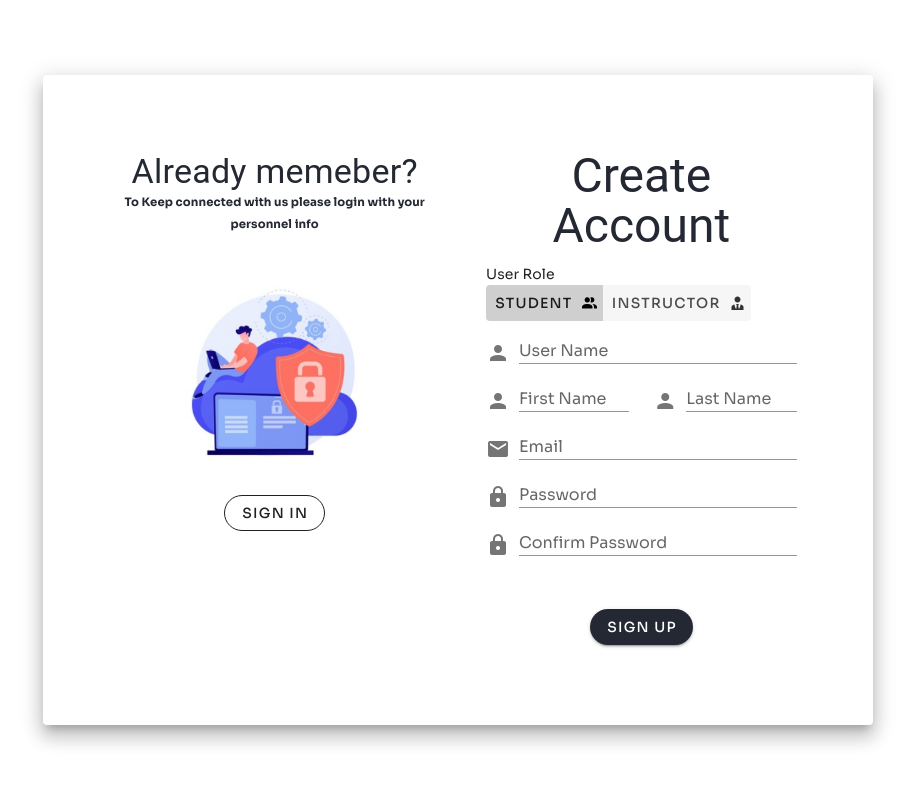
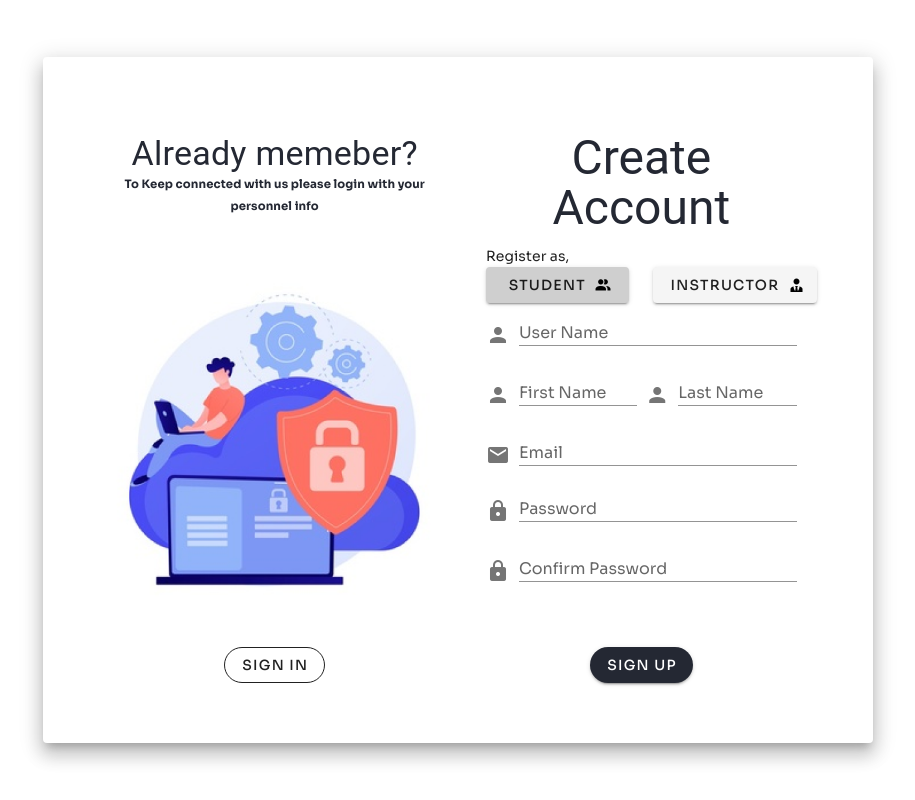
Before and after one commit to code-grade/web-client, a Vue app: page /login in a window 1280 px wide. Both pictures are taken after a click on the button "SIGN UP". Shown: the whole page, without its empty margins (182-1097 px from the left). Built offline with nearby package versions, Linux system fonts and the light colour scheme; what vue-toastify would draw is missing.

Commit message:
ADD UI + auth forms validation

```diff
--- a/src/components/signin__form/index.vue
+++ b/src/components/signin__form/index.vue
@@ -1,18 +1,19 @@
 <template>
-  <div>
+  <div class="login__form fill-height">
     <v-card-text >
       <h1
           class="text-center display-2 secondary--text text--accent-3"
       >Welcome Back!</h1>
 
       <h4 class="text-center mt-4">Sign in to CodeGrade</h4>
-      <v-form @submit.prevent="signIn" id="login-form">
+      <v-form ref="form" v-model="valid" @submit.prevent="signIn" id="login-form" lazy-validation>
         <v-text-field
             v-model="username"
             color="secondary darken-2"
             label="Username"
             prepend-icon="mdi-email"
-            required
+            :rules="userNameRules"
+
         ></v-text-field>
 
         <v-text-field
@@ -21,6 +22,7 @@
             prepend-icon="mdi-lock"
             type="password"
             v-model="password"
+            :rules="passwordRules"
 
         ></v-text-field>
 
@@ -29,22 +31,26 @@
       <h3 class="text-center mt-4">Forgot your password ?</h3>
     </v-card-text>
     <div class="text-center ">
-      <v-btn rounded color="secondary accent-3"  type="submit" form="login-form" dark>SIGN IN</v-btn>
+      <v-btn :disabled="!valid" rounded color="secondary accent-3"  type="submit" form="login-form" dark>SIGN IN</v-btn>
     </div>
   </div>
 </template>
 
 <script>
 import router from "../../router";
-
+import Validators from "@/utils/validators"
 
 export default {
 
   data: () => ({
     username: "",
     password: "",
+    valid: true,
+    userNameRules :[Validators.required()],
+    passwordRules:[Validators.required()],
 
   }),
+
   methods:{
     async signIn() {
       const {status, message} = await this.$store.dispatch(
@@ -64,5 +70,12 @@ export default {
 </script>
 
 <style scoped>
+.login__form {
 
+  display: flex;
+  flex-direction: column;
+
+  flex-wrap: nowrap;
+  justify-content: space-between;
+}
 </style>
--- a/src/components/signup__form/index.vue
+++ b/src/components/signup__form/index.vue
@@ -1,41 +1,53 @@
 <template>
-  <div>
+  <div class="signup__form">
     <v-card-text >
       <h1 class="text-center display-2 secondary--text text--accent-3 mb-3">Create Account</h1>
 
 
-      <v-form @submit.prevent="signUp" id="signup-form">
-        <p class="mb-0">User Role</p>
+      <v-form ref="form" v-model="valid" @submit.prevent="signUp" id="signup-form">
+        <p class="mb-0">Register as,</p>
 
         <v-btn-toggle
             v-model="user_role"
             borderless
-            class="pa-0 ma-0 mb-3"
+            class="pa-0 ma-0 mb-3 "
             dense
+
+            :rules="roleRules"
         >
-          <v-btn value="STUDENT" >
+          <v-row>
+            <v-col cols="6">
+              <v-btn value="STUDENT" block >
                 <span class="hidden-sm-and-down">Student</span>
                 <v-icon right>
                   mdi-account-multiple
                 </v-icon>
               </v-btn>
-
-          <v-btn value="INSTRUCTOR" >
+            </v-col>
+            <v-col cols="6">
+              <v-btn value="INSTRUCTOR" block >
                 <span class="hidden-sm-and-down">Instructor</span>
                 <v-icon right>
                   mdi-account-tie
                 </v-icon>
               </v-btn>
+            </v-col>
+          </v-row>
+
+
+
         </v-btn-toggle>
 
         <v-text-field
             color="secondary darken-2"
             dense
+            class="mb-3"
             label="User Name"
             v-model="newUserName"
+            :rules="nameRules"
             prepend-icon="mdi-account"
         ></v-text-field>
-        <v-row>
+        <v-row class="mb-3" dense>
           <v-col
               cols="12"
               md="6"
@@ -46,6 +58,7 @@
                 v-model="firstName"
                 label="First Name"
                 prepend-icon="mdi-account"
+                :rules="nameRules"
             ></v-text-field>
 
           </v-col>
@@ -58,6 +71,7 @@
                 dense
                 v-model="lastName"
                 label="Last Name"
+                :rules="nameRules"
                 prepend-icon="mdi-account"
             ></v-text-field>
 
@@ -67,15 +81,19 @@
             color="secondary darken-2"
             dense
             label="Email"
+            class="mb-3"
             v-model="email"
+            :rules="emailRules"
             prepend-icon="mdi-email"
         ></v-text-field>
         <v-text-field
             color="secondary darken-2"
             dense
+            class="mb-4"
             label="Password"
             v-model="newPassword"
             prepend-icon="mdi-lock"
+            :rules="passwordRules"
             type="password"
         ></v-text-field>
         <v-text-field
@@ -84,8 +102,10 @@
             label="Confirm Password"
             type="password"
             v-model="confirmPassword"
+            :rules="[(newPassword === confirmPassword) || 'The password confirmation does not match.']"
+            prepend-icon="mdi-lock"
+            class="mb-3"
 
-            prepend-icon="mdi-lock"
         ></v-text-field>
 
 
@@ -99,6 +119,7 @@
 
 <script>
 import api from "@/api"
+import Validators from "@/utils/validators";
 export default {
   name: "index.vue",
   data: () => ({
@@ -108,7 +129,16 @@ export default {
     email:"",
     newPassword:"",
     confirmPassword:"",
-    user_role:"STUDENT"
+    user_role:"STUDENT",
+    valid: true,
+    nameRules :[Validators.required(),Validators.min(5),Validators.max(15)],
+    passwordRules:[Validators.required(),Validators.strong_password()],
+    roleRules:[Validators.required()],
+    emailRules:[Validators.email()],
+
+
+
+
 
   }),
   methods:{
@@ -132,5 +162,12 @@ export default {
 </script>
 
 <style scoped>
+.signup__form {
 
+  display: flex;
+  flex-direction: column;
+
+  flex-wrap: nowrap;
+  justify-content: space-between;
+}
 </style>
--- a/src/components/signup__form/signUpSideImgCom.vue
+++ b/src/components/signup__form/signUpSideImgCom.vue
@@ -1,5 +1,5 @@
 <template>
-  <div>
+  <div class="signup__form__img fill-height">
 
     <v-card-text class="secondary--text">
       <h1 class="text-center display-1">Already memeber?</h1>
@@ -32,5 +32,12 @@ export default {
 </script>
 
 <style scoped>
+.signup__form__img{
+  display: flex;
+  flex-direction: column;
 
+  flex-wrap: nowrap;
+  justify-content: space-between;
+
+}
 </style>
--- a/src/views/sign-in/index.vue
+++ b/src/views/sign-in/index.vue
@@ -7,7 +7,7 @@
             <v-card class="elevation-12 auth__container rounded pa-12">
               <v-window v-model="step">
                 <v-window-item :value="1">
-                  <v-row class="fill-height ">
+                  <v-row class="fill-height">
                     <v-col class="login__col " cols="12" md="6">
                       <SignInForm/>
                     </v-col>
@@ -71,6 +71,7 @@ export default {
   justify-content: space-between;
 
 
+
 }
 .auth__container{
   min-height: 650px;
```
Lines whose indentation alone changed are shown as unchanged.
